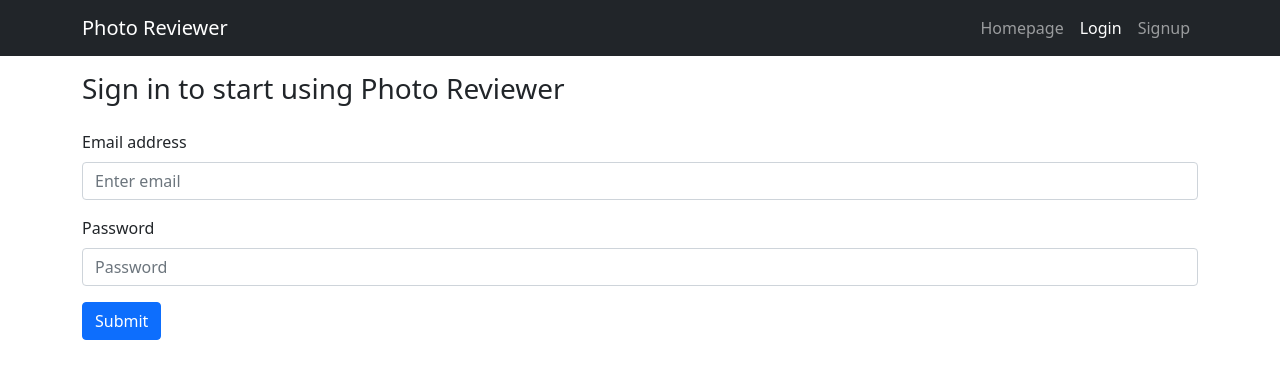
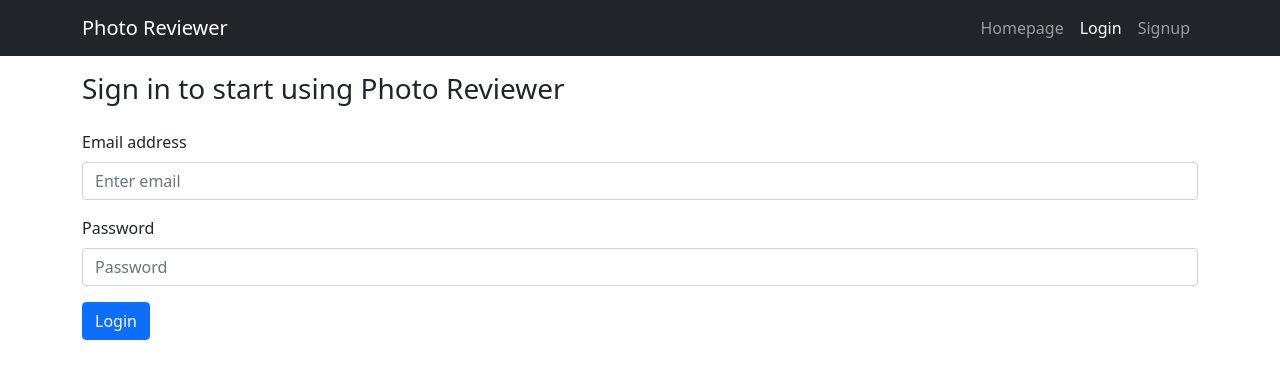
Before and after one commit to palmdaldaniel/photo-review, a React (Vite) app: page /login in a window 1280 px wide. Shown: the top 378 px of the page. Built offline with nearby package versions, Linux system fonts and the light colour scheme; no server answers.

Commit message:
Login flow complete with error handling

```diff
--- /dev/null
+++ b/src/hooks/useLoginUser.js
@@ -0,0 +1,37 @@
+import { useState } from "react";
+import { useAuthContext } from "../contexts/AuthContext";
+import { useNavigate } from "react-router-dom";
+
+
+const useLoginUser = () => {
+const [isLoading, setIsLoading] = useState(false)
+const [errorMessage, setErrorMessage] = useState(null)
+
+const navigate = useNavigate()
+
+
+
+const { login } = useAuthContext()
+
+    const signIn = async(email, pw) => {
+
+        try {
+            setIsLoading(true)
+
+            await login(email, pw)
+
+            // navigate user to homepage if all goes well.
+            navigate("/")
+        } catch (error) {
+            setErrorMessage(error.message)
+            setIsLoading(false)
+        }
+    }
+
+
+
+
+  return { signIn, isLoading, errorMessage };
+};
+
+export default useLoginUser;
--- a/src/pages/LoginPage.jsx
+++ b/src/pages/LoginPage.jsx
@@ -1,32 +1,43 @@
 import { useRef } from "react";
-import { Form, Container, Button } from "react-bootstrap";
+import { Form, Container, Button, Alert } from "react-bootstrap";
+import useLoginUser from "../hooks/useLoginUser";
 
 const LoginPage = () => {
   const emailRef = useRef();
   const pwRef = useRef();
+  const { signIn, isLoading, errorMessage } = useLoginUser();
 
   const handleSubmit = (e) => {
     e.preventDefault();
-
-    console.log("email", emailRef.current.value);
-    console.log("pw", pwRef.current.value);
+    signIn(emailRef.current.value, pwRef.current.value);
   };
 
   return (
     <Container>
       <h3 className="py-3">Sign in to start using Photo Reviewer</h3>
+      {errorMessage && <Alert variant="warning">{errorMessage}</Alert>}
       <Form onSubmit={handleSubmit}>
         <Form.Group className="mb-3" controlId="formBasicEmail">
           <Form.Label>Email address</Form.Label>
-          <Form.Control ref={emailRef} type="email" placeholder="Enter email" />
+          <Form.Control
+            required
+            ref={emailRef}
+            type="email"
+            placeholder="Enter email"
+          />
         </Form.Group>
 
         <Form.Group className="mb-3" controlId="formBasicPassword">
           <Form.Label>Password</Form.Label>
-          <Form.Control ref={pwRef} type="password" placeholder="Password" />
+          <Form.Control
+            required
+            ref={pwRef}
+            type="password"
+            placeholder="Password"
+          />
         </Form.Group>
-        <Button variant="primary" type="submit">
-          Submit
+        <Button disabled={isLoading} variant="primary" type="submit">
+          Login
         </Button>
       </Form>
     </Container>
--- a/src/pages/SignupPage.jsx
+++ b/src/pages/SignupPage.jsx
@@ -19,8 +19,6 @@ const LoginPage = () => {
       pwRef.current.value,
       confirmPwRef.current.value
     );
-
-
   };
 
   return (
@@ -28,9 +26,7 @@ const LoginPage = () => {
       <h3 className="py-3">Register to start using Photo Reviewer</h3>
 
       {registerUser.errorMessage && (
-        <Alert variant="warning">
-          {registerUser.errorMessage}
-        </Alert>
+        <Alert variant="warning">{registerUser.errorMessage}</Alert>
       )}
       <Form onSubmit={handleSubmit}>
         <Form.Group className="mb-3" controlId="formBasicEmail">
```
